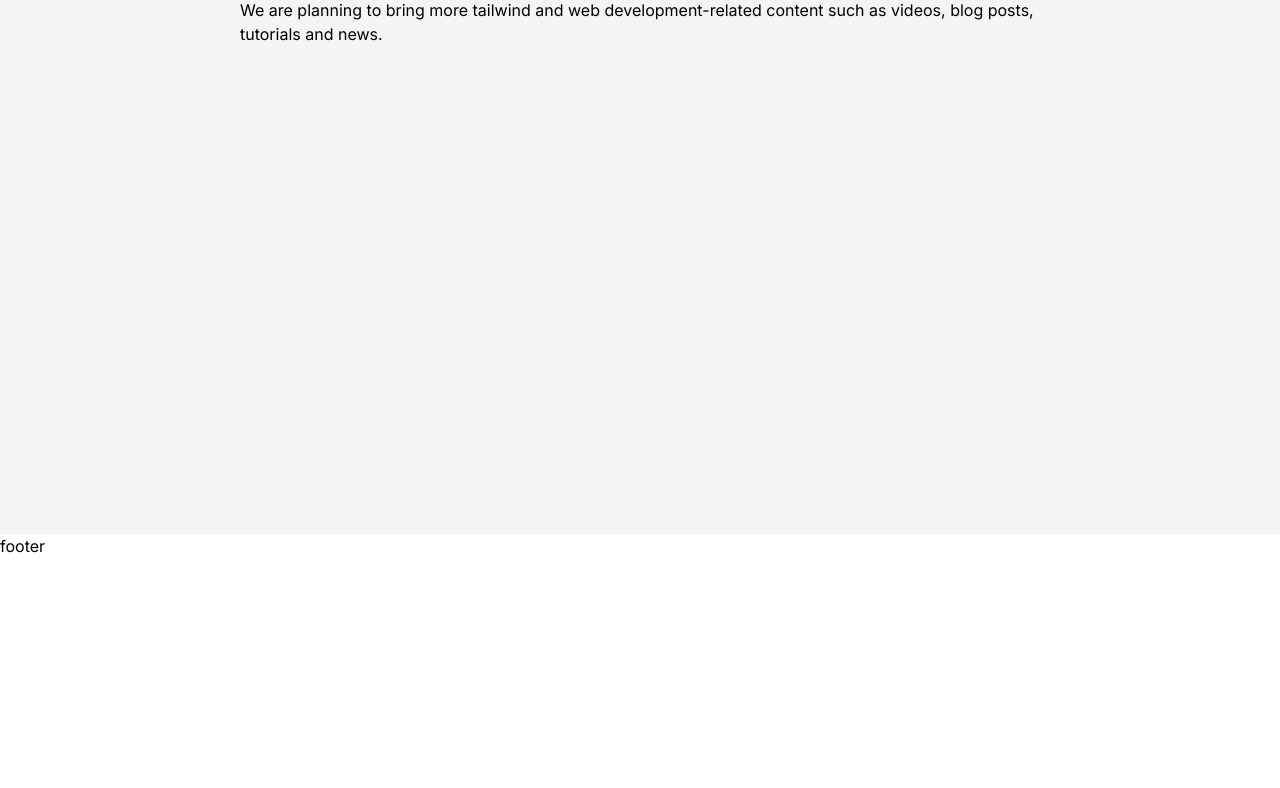
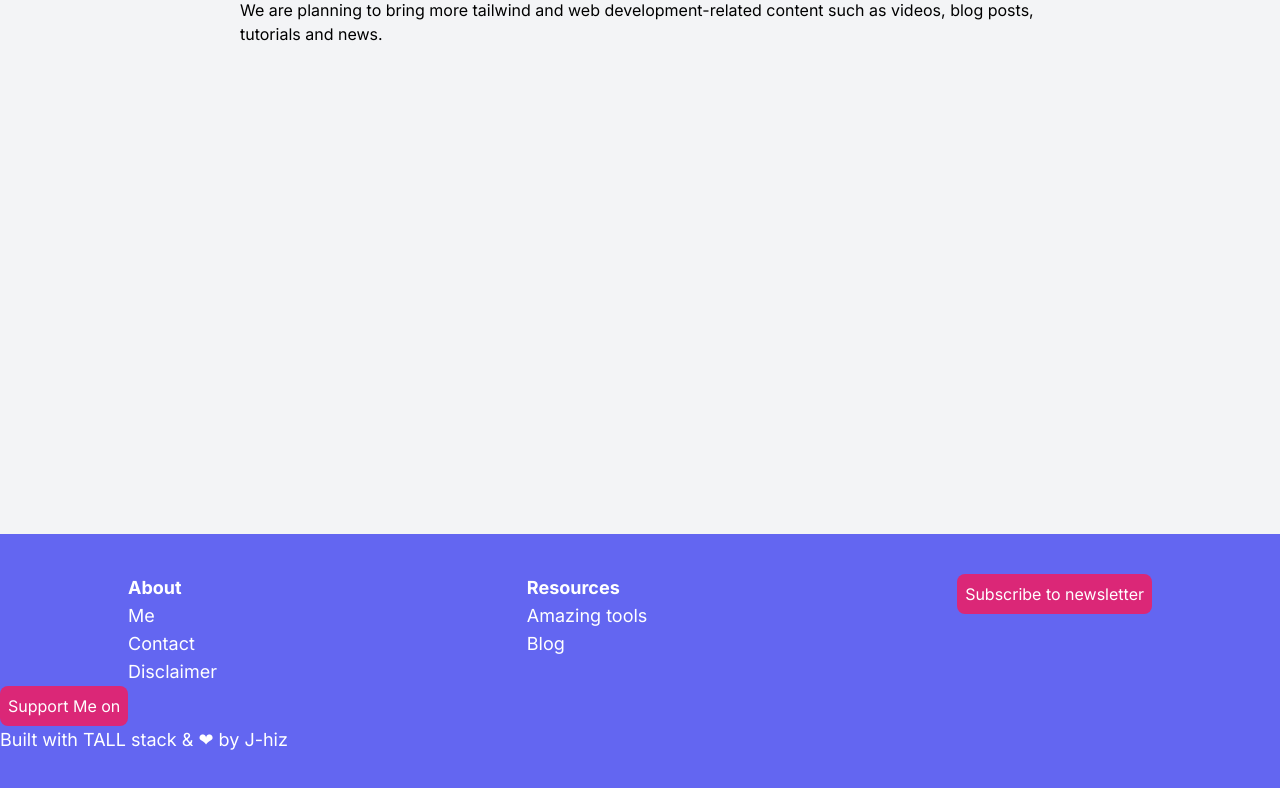
Before and after one commit to Takashi-Matsumura/mimic, a Next.js app: page / in a window 1280 px wide. Shown: the part 310-1098 px from the top of the page. Before the commit the page ends 868 px from the top, so only its background shows below. Built offline with nearby package versions, Linux system fonts and the light colour scheme.

Commit message:
ページコンポーネントのフッターを更新

```diff
--- a/app/page.tsx
+++ b/app/page.tsx
@@ -36,9 +36,33 @@ export default function Home() {
           </p>
         </div>
       </div>
-
       {/* フッター */}
-      <div>footer</div>
+      <div className="bg-indigo-500 py-10">
+        <div className="flex justify-between px-32">
+          <div>
+            <p className="text-lg font-bold text-white">About</p>
+            <p className="text-lg  text-white">Me</p>
+            <p className="text-lg  text-white">Contact</p>
+            <p className="text-lg  text-white">Disclaimer</p>
+          </div>
+          <div>
+            <p className="text-lg font-bold text-white">Resources</p>
+            <p className="text-lg  text-white">Amazing tools</p>
+            <p className="text-lg  text-white">Blog</p>
+          </div>
+          <div>
+            <button className="bg-pink-600 text-white rounded-lg p-2">
+              Subscribe to newsletter
+            </button>
+          </div>
+        </div>
+        <button className="bg-pink-600 text-white rounded-lg p-2">
+          Support Me on
+        </button>
+        <p className="text-lg  text-white">
+          Built with TALL stack & ❤ by J-hiz
+        </p>
+      </div>
     </>
   );
 }
```
